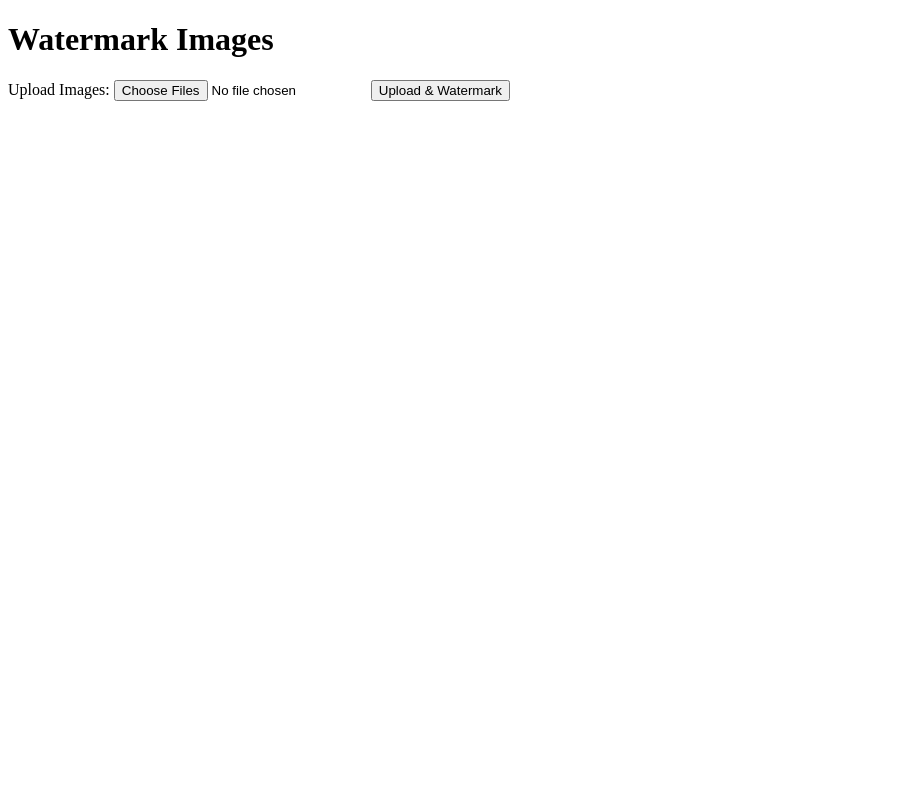
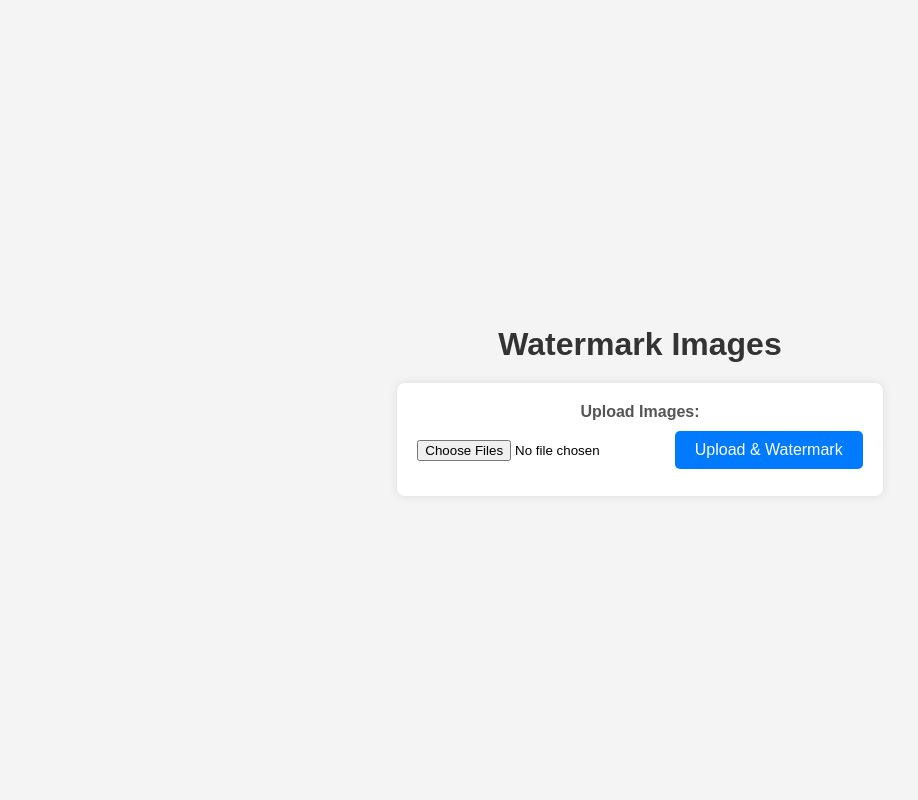
Before and after one commit to prashant-19/Flask-Watermark-App, a Flask app: page / in a window 1280 px wide. Shown: the whole page, without its empty margins (0-918 px from the left). Run offline with Flask 3, Linux system fonts and the light colour scheme.

Commit message:
add logs to terminal ping every 30 min and some style

```diff
--- a/app.py
+++ b/app.py
@@ -1,8 +1,11 @@
-from flask import Flask, request, render_template, send_file, redirect, url_for
+from flask import Flask, request, render_template, send_file, redirect, url_for, after_this_request
 import os
 import cv2
 import zipfile
 import uuid
+import shutil
+import threading
+import time
 from werkzeug.utils import secure_filename
 
 app = Flask(__name__)
@@ -38,12 +41,13 @@ def upload_files():
     for file in files:
         if file.filename != '':
             filename = secure_filename(file.filename)
-            file.save(os.path.join(app.config['UPLOAD_FOLDER'], filename))
+            file_path = os.path.join(app.config['UPLOAD_FOLDER'], filename)
+            file.save(file_path)
+            print(f"Uploaded file: {filename}")
     return redirect(url_for('apply_watermark'))
 
 @app.route('/apply_watermark')
 def apply_watermark():
-    # Use the original script logic for watermarking
     alpha = 0.8
     processed_files = []
     output_dir = os.path.join(PROCESSED_FOLDER, str(uuid.uuid4()))
@@ -54,6 +58,7 @@ def apply_watermark():
         if filename.lower().endswith(('.png', '.jpg', '.jpeg', '.bmp', '.tiff')):
             image = cv2.imread(file_path)
             if image is None:
+                print(f"Error reading image {filename}")
                 continue
 
             # Resize watermark if necessary
@@ -66,29 +71,40 @@ def apply_watermark():
             processed_image_path = os.path.join(output_dir, f'processed_{filename}')
             cv2.imwrite(processed_image_path, processed_image)
             processed_files.append(processed_image_path)
+            print(f"Watermarked image saved: {processed_image_path}")
 
     # Create a ZIP file with processed images
     zip_path = os.path.join(PROCESSED_FOLDER, f"watermarked_images_{uuid.uuid4()}.zip")
-    with zipfile.ZipFile(zip_path, 'w') as zipf:
-        for file in processed_files:
-            zipf.write(file, os.path.basename(file))
+    shutil.make_archive(zip_path.replace('.zip', ''), 'zip', output_dir)
+    print(f"Zipped processed images to: {zip_path}")
 
-    # Clean up uploaded files
-    for file in os.listdir(UPLOAD_FOLDER):
-        os.remove(os.path.join(UPLOAD_FOLDER, file))
+    # Schedule cleanup after the response is sent
+    @after_this_request
+    def cleanup(response):
+        # Clean up uploaded files
+        for file in os.listdir(UPLOAD_FOLDER):
+            file_path = os.path.join(UPLOAD_FOLDER, file)
+            os.remove(file_path)
+            print(f"Deleted uploaded file: {file}")
+
+        # Clean up processed files and directory
+        shutil.rmtree(output_dir)
+        print(f"Deleted processed folder: {output_dir}")
+
+        # Use a thread to delete the zip file after a short delay
+        threading.Thread(target=delayed_delete, args=(zip_path,)).start()
+
+        return response
 
     return send_file(zip_path, as_attachment=True, download_name='watermarked_images.zip', mimetype='application/zip')
 
-@app.after_request
-def delete_processed_folders(response):
-    # Clean up processed files and folders
-    for folder in os.listdir(PROCESSED_FOLDER):
-        folder_path = os.path.join(PROCESSED_FOLDER, folder)
-        if os.path.isdir(folder_path):
-            for file in os.listdir(folder_path):
-                os.remove(os.path.join(folder_path, file))
-            os.rmdir(folder_path)
-    return response
+def delayed_delete(file_path):
+    time.sleep(5)  # Wait for 5 seconds before deleting
+    try:
+        os.remove(file_path)
+        print(f"Deleted zip file: {file_path}")
+    except Exception as e:
+        print(f"Error deleting zip file: {e}")
 
 if __name__ == "__main__":
     app.run()
--- a/templates/index.html
+++ b/templates/index.html
@@ -3,6 +3,69 @@
 <head>
     <meta charset="UTF-8">
     <title>Watermark Images</title>
+    <style>
+        body {
+            display: flex;
+            flex-direction: column;
+            justify-content: center;
+            align-items: center;
+            height: 100vh;
+            margin: 0;
+            font-family: Arial, sans-serif;
+            background-color: #f4f4f4;
+        }
+
+        h1 {
+            margin-bottom: 20px;
+            color: #333;
+        }
+
+        form {
+            background-color: white;
+            padding: 20px;
+            border-radius: 8px;
+            box-shadow: 0 0 10px rgba(0, 0, 0, 0.1);
+            text-align: center;
+        }
+
+        label {
+            display: block;
+            margin-bottom: 10px;
+            font-weight: bold;
+            color: #555;
+        }
+
+        input[type="file"] {
+            margin-bottom: 15px;
+        }
+
+        button {
+            padding: 10px 20px;
+            border: none;
+            border-radius: 5px;
+            background-color: #007BFF;
+            color: white;
+            font-size: 16px;
+            cursor: pointer;
+            transition: background-color 0.3s ease;
+        }
+
+        button:hover {
+            background-color: #0056b3;
+        }
+    </style>
+    <script>
+        // Function to keep the server awake
+        function keepAlive() {
+            setInterval(() => {
+                fetch('/');  // Sends a request to the root URL to keep the server active
+                console.log("Pinged the server to keep it awake");
+            }, 1800000); // 30 minutes in milliseconds
+        }
+
+        // Start pinging when the page loads
+        window.onload = keepAlive;
+    </script>
 </head>
 <body>
     <h1>Watermark Images</h1>
```
Also changed, not shown: 1 other file.
